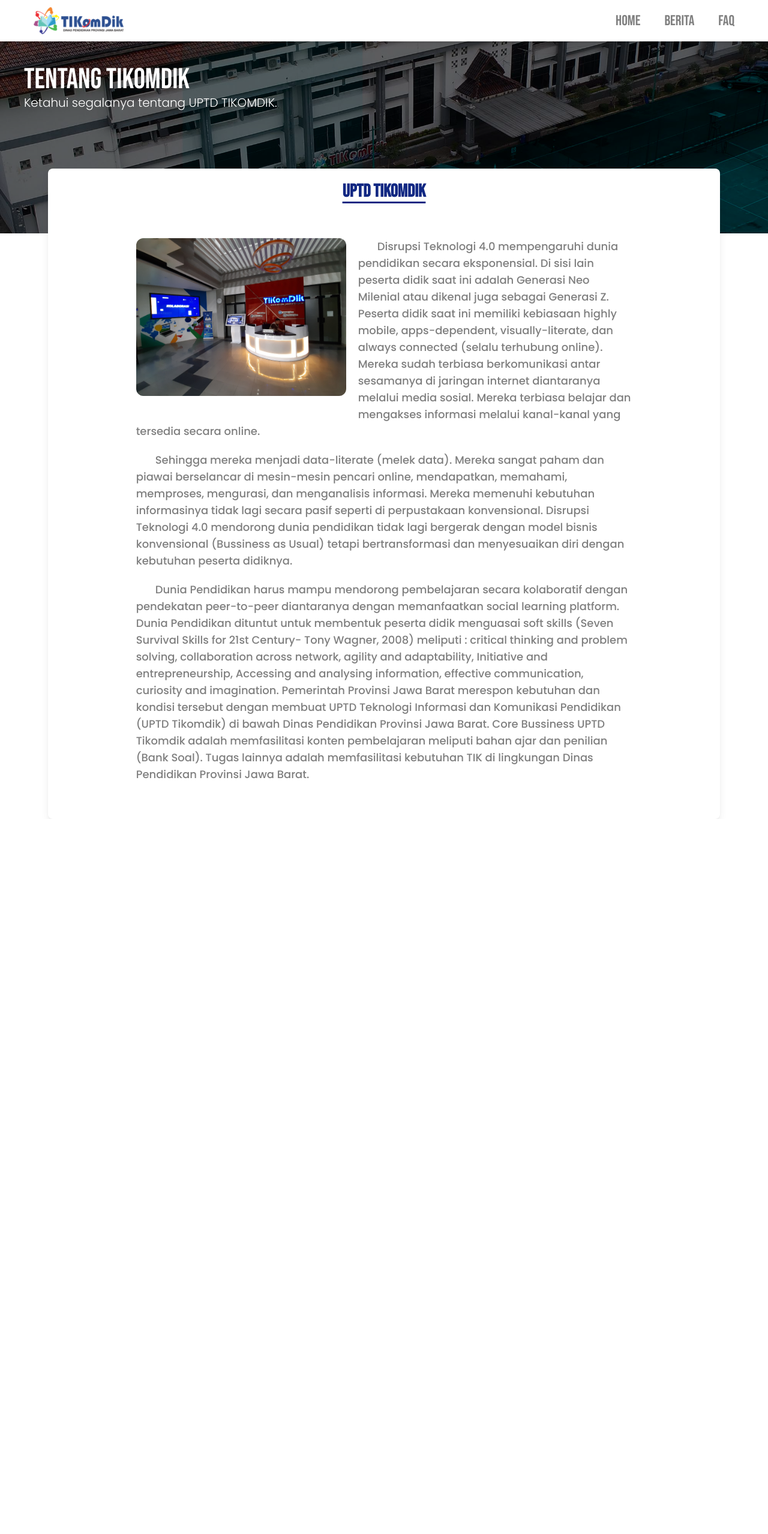
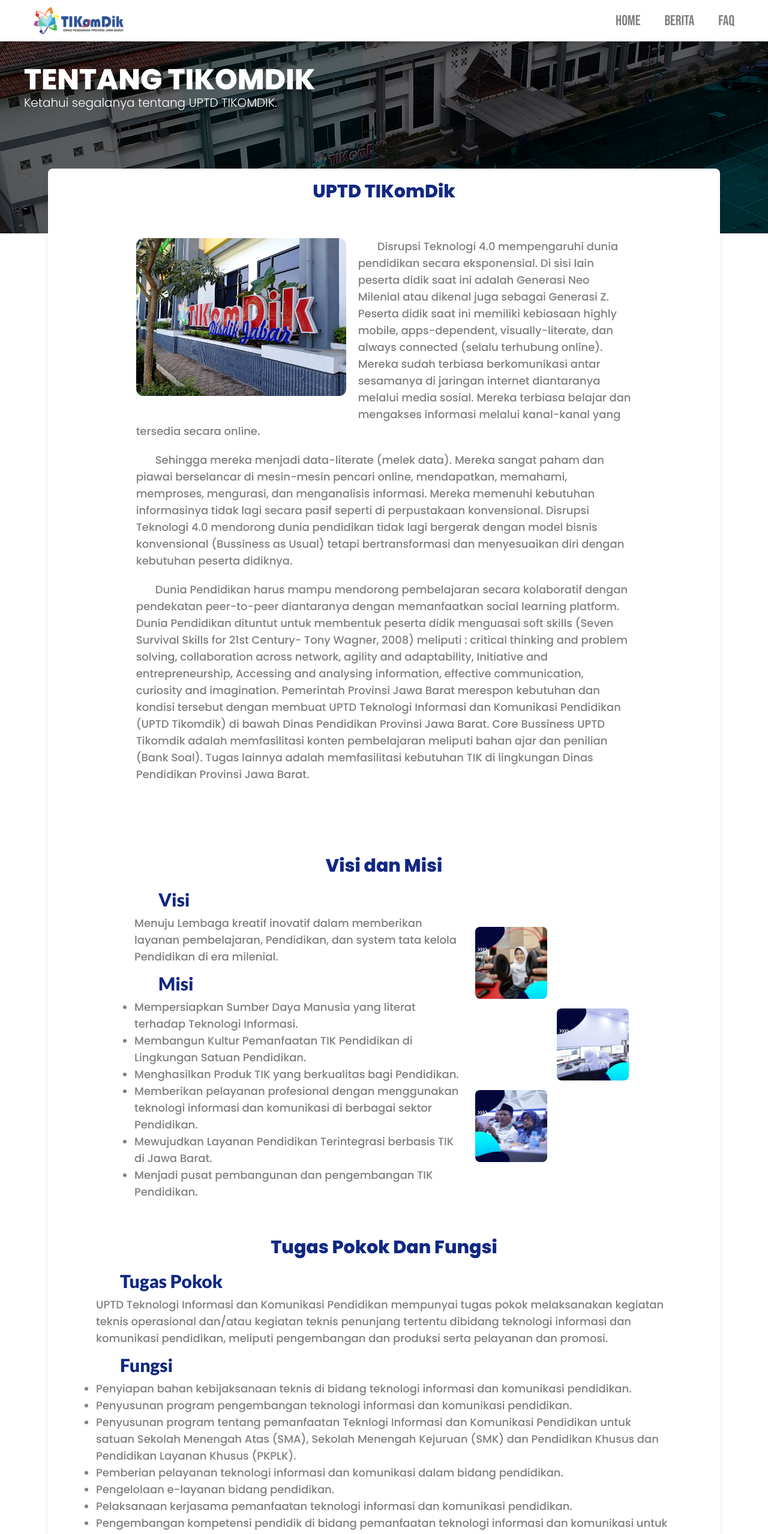
Before and after one commit to rzxyss/PelayananPublik-FE, a Next.js app: page /profile in a window 1280 px wide. Shown: the top 2557 px of the page at 60% size. Before the commit the page ends 1365 px from the top, so only its background shows below. Built offline with nearby package versions, Linux system fonts and the light colour scheme.

Commit message:
change font profile and edit UI

```diff
--- a/pages/profile.js
+++ b/pages/profile.js
@@ -10,8 +10,8 @@
       <div className='bg-cover bg-[url("/image/tikomdik.jpg")] bg-center w-full h-80'>
         <div className="bg-black/60 w-full h-full">
           <div className="flex flex-col p-10">
-            <h1 className="font-BebasNeue font-medium text-5xl text-white">
-              tentang tikomdik
+            <h1 className="font-Poppins font-extrabold text-2xl md:text-3xl lg:text-4xl xl:text-5xl text-white">
+              TENTANG TIKOMDIK
             </h1>
             <h1 className="font-Poppins font-light text-xl text-white">
               Ketahui segalanya tentang UPTD TIKOMDIK.
@@ -20,18 +20,18 @@
           <div className="w-full h-auto lg:mt-14 px-5 lg:px-20 2xl:px-60">
             <div className="bg-white rounded-lg shadow-2xl lg:shadow-lg">
               <div id="tentang-tikomdik" className="my-10">
-                <h1 className="font-BebasNeue font-semibold text-3xl underline underline-offset-8 p-5 text-center text-[#112883]">
-                  uptd tikomdik
+                <h1 className="font-Poppins font-extrabold text-3xl p-5 text-center text-[#112883]">
+                  UPTD TIKomDik
                 </h1>
                 <div className="flex flex-col lg:flex-row gap-5 px-5 lg:px-16 py-10">
                   <div className="lg:w-10/12 lg:mx-auto">
                     <Image
-                      src={"/image/lobby2.jpg"}
+                      src={"/image/TulisanTikomdik.jpg"}
                       responsive="true"
                       alt="Hero Image"
                       width={350}
                       height={0}
-                      className="rounded-xl float-none mb-5 mr-5 lg:float-left"
+                      className="rounded-xl float-none lg:mb-5 lg:mr-5 mx-auto lg:float-left"
                     />
                     <h1 className="font-Poppins font-medium text-lg text-black/50 indent-5 lg:indent-8 mb-5">
                       Disrupsi Teknologi 4.0 mempengaruhi dunia pendidikan
@@ -80,15 +80,15 @@
                   </div>
                 </div>
               </div>
-              {/* <div id="visi-misi" className="my-10 px-20 2xl:px-56">
-                <h1 className="font-BebasNeue font-semibold text-3xl underline underline-offset-8 p-5 text-center text-[#112883]">
-                  visi dan misi
+              <div id="visi-misi" className="my-10 px-7 lg:px-20 2xl:px-56">
+                <h1 className="font-Poppins font-extrabold text-3xl p-5 text-center text-[#112883]">
+                  Visi dan Misi
                 </h1>
-                <div className="grid lg:grid-cols-3 gap-2 px-16 py-5 lg:items-center">
+                <div className="grid lg:grid-cols-3 gap-2 lg:px-16 py-5 lg:py-0 lg:items-center">
                   <div className="col-span-2">
-                    <div className="flex flex-col">
-                      <div className="flex-col">
-                        <h1 className="font-BebasNeue font-semibold text-4xl px-5 lg:px-10 underline underline-offset-4 text-[#112883] mb-5">
+                    <div className="flex flex-col space-y-3">
+                      <div className="flex-col space-y-2">
+                        <h1 className="font-Lato font-extrabold text-3xl px-5 lg:px-10 text-[#112883]">
                           Visi
                         </h1>
                         <h1 className="font-Poppins font-medium text-lg text-black/50">
@@ -97,8 +97,8 @@
                           kelola Pendidikan di era milenial.
                         </h1>
                       </div>
-                      <div className="flex-col mt-10">
-                        <h1 className="font-BebasNeue font-semibold text-4xl px-5 lg:px-10 underline underline-offset-4 text-[#112883] mb-5">
+                      <div className="flex-col space-y-2">
+                        <h1 className="font-Lato font-extrabold text-3xl px-5 lg:px-10 text-[#112883]">
                           Misi
                         </h1>
                         <ul className="list-disc list-outside text-black/50">
@@ -159,14 +159,14 @@
                   </div>
                 </div>
               </div>
-              <div id="tugas-pokok-dan-fungsi" className="my-10 px-20 2xl:px-56">
-                <h1 className="font-BebasNeue font-semibold text-3xl underline underline-offset-8 p-5 text-center text-[#112883]">
-                  tugas pokok dan fungsi
+              <div id="tugas-pokok-dan-fungsi" className="my-10 px-7 lg:px-20 2xl:px-56">
+                <h1 className="font-Poppins font-extrabold text-3xl p-5 text-center text-[#112883]">
+                  Tugas Pokok Dan Fungsi
                 </h1>
-                <div className="flex flex-col px-16">
-                  <div className="my-5">
-                    <h1 className="font-BebasNeue font-semibold text-4xl px-5 lg:px-10 underline underline-offset-4 text-[#112883] mt-5 mb-5">
-                      tugas pokok
+                <div className="flex flex-col space-y-3">
+                  <div className="flex flex-col space-y-2">
+                    <h1 className="font-Lato font-extrabold text-3xl px-5 lg:px-10 text-[#112883]">
+                      Tugas Pokok
                     </h1>
                     <h1 className="font-Poppins font-medium text-lg text-black/50">
                       UPTD Teknologi Informasi dan Komunikasi Pendidikan
@@ -177,9 +177,9 @@
                       promosi.
                     </h1>
                   </div>
-                  <div className="my-5">
-                    <h1 className="font-BebasNeue font-semibold text-4xl px-5 lg:px-10 underline underline-offset-4 text-[#112883] mt-5 mb-5">
-                      fungsi
+                  <div className="flex flex-col space-y-2">
+                    <h1 className="font-Lato font-extrabold text-3xl px-5 lg:px-10 text-[#112883]">
+                      Fungsi
                     </h1>
                     <ul className="list-disc list-outside text-black/50">
                       <li className="font-Poppins font-medium text-lg">
@@ -221,12 +221,12 @@
                 </div>
               </div>
               <div className="mt-10" id="team-project">
-                <h1 className="font-BebasNeue font-semibold text-3xl underline underline-offset-8 p-5 text-center text-[#112883]">
-                  team project
+                <h1 className="font-Poppins font-extrabold text-3xl p-5 text-center text-[#112883]">
+                  Team Project
                 </h1>
                 <h1 className="text-center">Coming Soon......</h1>
                 <div className="grid grid-cols-1 lg:grid-cols-2 gap-5 mt-10"></div>
-              </div> */}
+              </div>
             </div>
           </div>
         </div>
```
